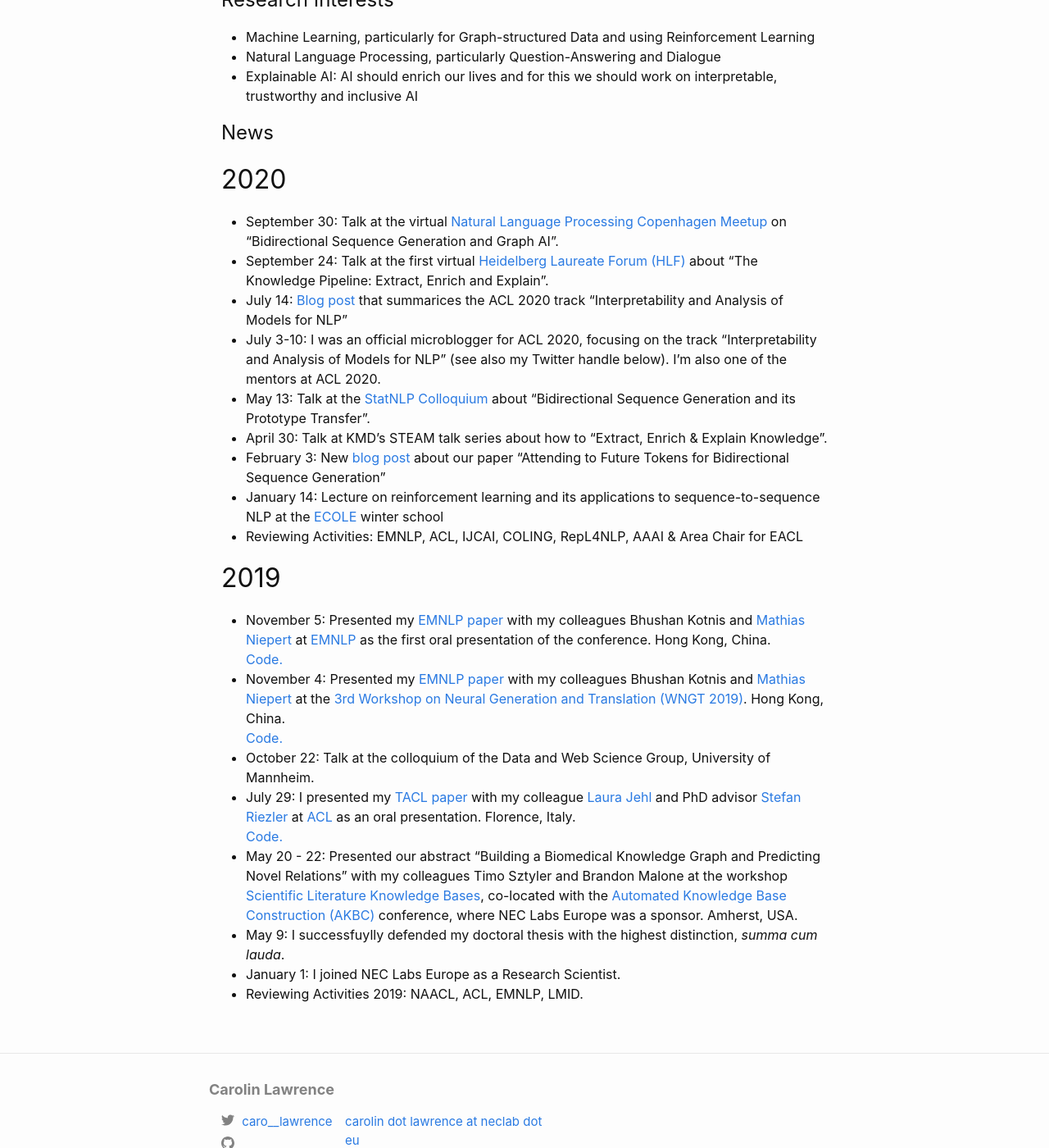
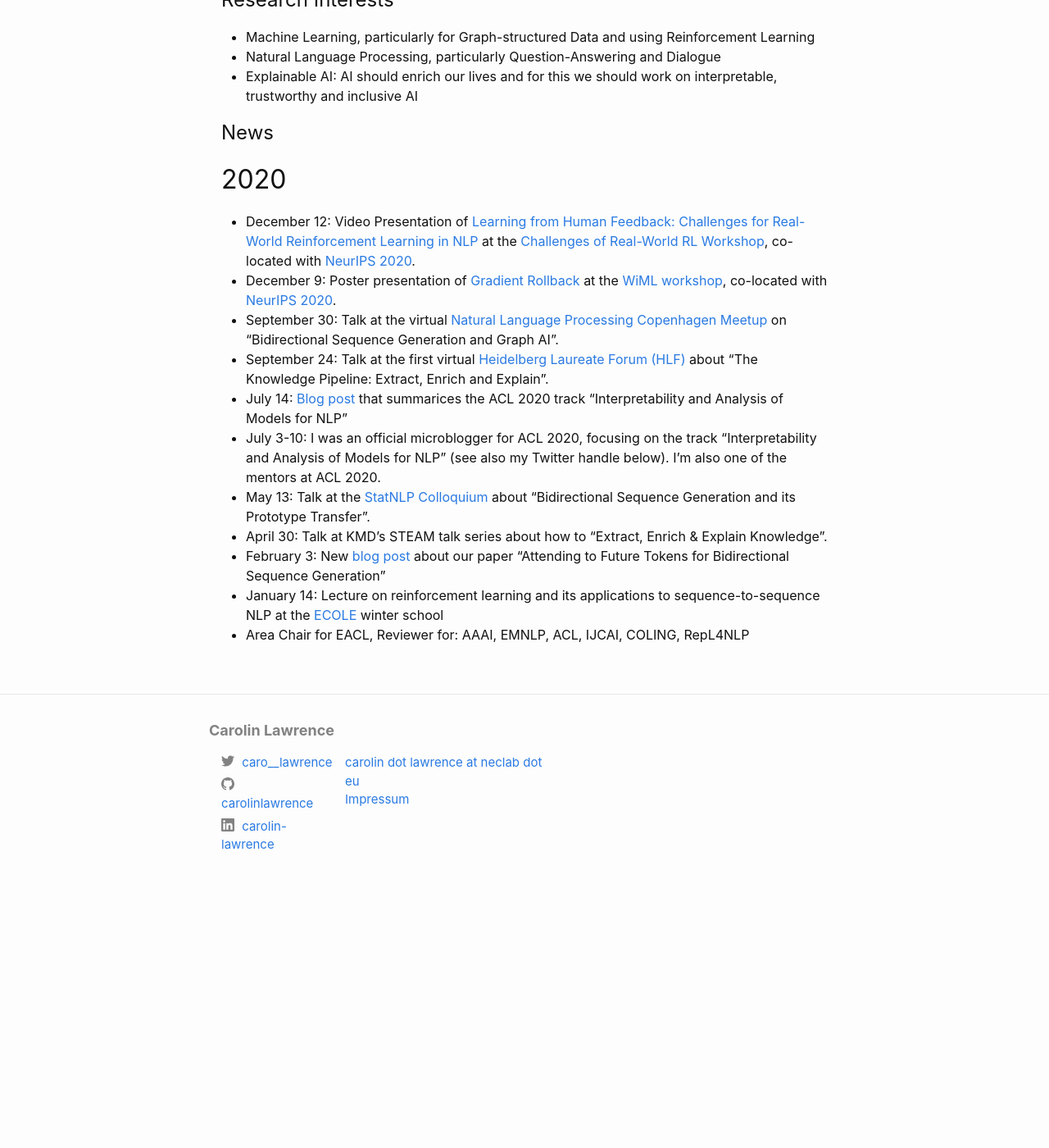
Before and after one commit to carolinlawrence/carolinlawrence.github.io, a Jekyll site: the page built from index.markdown, in a window 1280 px wide and 1400 px high, scrolled down 578 px. Shown: the whole window at 82% size. Built offline with Jekyll 4.4.1, drawn with Linux system fonts in a browser that asks for light colours; after the commit the page ends 1680 px from its top, so only the background shows below that.

Commit message:
Update index.markdown

```diff
--- a/index.markdown
+++ b/index.markdown
@@ -33,6 +33,8 @@ From 2014-2018 I was graduate research assistant and PhD student at the Statisti
 
 # News
 ## 2020
+* December 12: Video Presentation of <a href="https://arxiv.org/abs/2011.02511">Learning from Human Feedback: Challenges for Real-World Reinforcement Learning in NLP</a> at the <a href="https://sites.google.com/view/neurips2020rwrl">Challenges of Real-World RL Workshop</a>, co-located with <a href="https://neurips.cc/">NeurIPS 2020</a>.
+* December 9: Poster presentation of <a href="https://arxiv.org/abs/2010.05516">Gradient Rollback</a> at the <a href="https://wimlworkshop.org/neurips2020/">WiML workshop</a>, co-located with <a href="https://neurips.cc/">NeurIPS 2020</a>.
 * September 30: Talk at the virtual <a href="https://www.meetup.com/Natural-Language-Processing-Copenhagen-Meetup/events/268319728/">Natural Language Processing Copenhagen Meetup</a> on "Bidirectional Sequence Generation and Graph AI".
 * September 24: Talk at the first virtual <a href="https://www.heidelberg-laureate-forum.org/">Heidelberg Laureate Forum (HLF)</a> about "The Knowledge Pipeline: Extract, Enrich and Explain".
 * July 14: <a href="https://medium.com/@lawrence.carolin/interpretability-and-analysis-of-models-for-nlp-e6b977ac1dc6?source=friends_link&sk=02f3219600aebb081169e58354ff4b39">Blog post</a> that summarices the ACL 2020 track "Interpretability and Analysis of Models for NLP"
@@ -41,17 +43,9 @@ From 2014-2018 I was graduate research assistant and PhD student at the Statisti
 * April 30: Talk at KMD's STEAM talk series about how to "Extract, Enrich & Explain Knowledge".
 * February 3: New <a href="https://www.neclab.eu/blog/attending-to-future-tokens-for-bidirectional-sequence-generation">blog post</a> about our paper "Attending to Future Tokens for Bidirectional Sequence Generation"
 * January 14: Lecture on reinforcement learning and its applications to sequence-to-sequence NLP at the <a href="https://ecole-itn.eu/">ECOLE</a> winter school
-* Reviewing Activities: EMNLP, ACL, IJCAI, COLING, RepL4NLP, AAAI & Area Chair for EACL
+* Area Chair for EACL, Reviewer for: AAAI, EMNLP, ACL, IJCAI, COLING, RepL4NLP
 
-## 2019
-* November 5: Presented my <a href='https://www.aclweb.org/anthology/D19-1001.pdf'>EMNLP paper</a> with my colleagues Bhushan Kotnis and <a href='http://www.matlog.net/'>Mathias Niepert</a> at <a href='https://sites.google.com/view/wngt19/home'>EMNLP</a> as the first oral presentation of the conference. Hong Kong, China.<br/> <a href='https://github.com/carolinlawrence/BiSon'>Code.</a>
-* November 4: Presented my <a href='https://www.aclweb.org/anthology/D19-1001.pdf'>EMNLP paper</a> with my colleagues Bhushan Kotnis and <a href='http://www.matlog.net/'>Mathias Niepert</a> at the <a href='https://sites.google.com/view/wngt19/home'>3rd Workshop on Neural Generation and Translation (WNGT 2019)</a>. Hong Kong, China.<br/> <a href='https://github.com/carolinlawrence/BiSon'>Code.</a>
-* October 22: Talk at the colloquium of the Data and Web Science Group, University of Mannheim.
-* July 29: I presented my <a href='https://www.transacl.org/ojs/index.php/tacl/article/view/1594'>TACL paper</a> with my colleague <a href='https://www.cl.uni-heidelberg.de/~jehl/'>Laura Jehl</a> and PhD advisor <a href='http://www.cl.uni-heidelberg.de/~riezler/'>Stefan Riezler</a> at <a href='http://www.acl2019.org/EN/index.xhtml'>ACL</a> as an oral presentation. Florence, Italy. <br/><a href='https://github.com/carolinlawrence/nematus'>Code.</a> <!--<a href='material/'>Slides.</a>-->
-* May 20 - 22: Presented our abstract "Building a Biomedical Knowledge Graph and Predicting Novel Relations" with my colleagues Timo Sztyler and Brandon Malone at the workshop <a href="https://sites.google.com/view/akbc-sci/home">Scientific Literature Knowledge Bases</a>, co-located with the <a href='https://www.akbc.ws/2019/'>Automated Knowledge Base Construction (AKBC)</a> conference, where NEC Labs Europe was a sponsor. Amherst, USA.
-* May 9: I successfuylly defended my doctoral thesis with the highest distinction, <i>summa cum lauda</i>.
-* January 1: I joined NEC Labs Europe as a Research Scientist.
-* Reviewing Activities 2019: NAACL, ACL, EMNLP, LMID.
+
 
 <!--- <a href=''></a> --->
 
```
